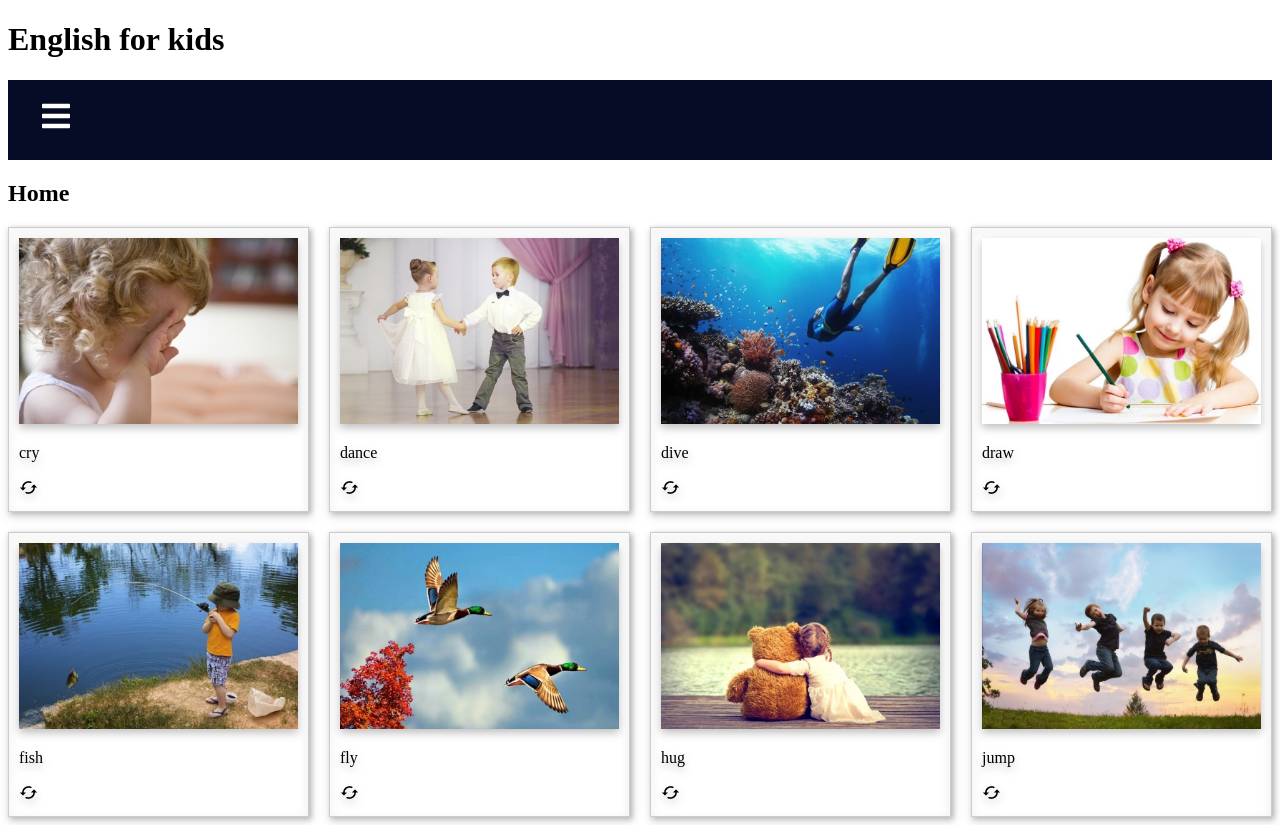
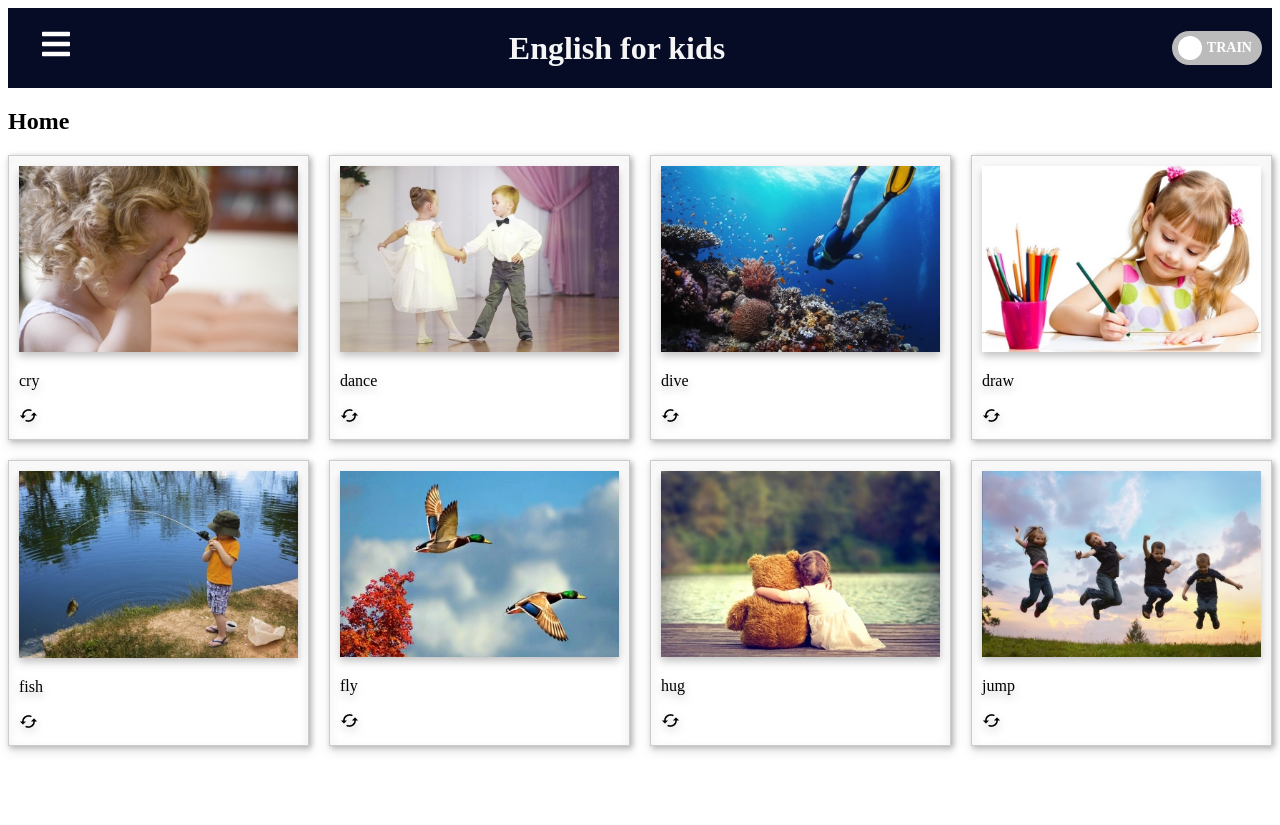
Before and after one commit to Maxfri/rsschool, a React app in the folder english-for-kids/: page / in a window 1280 px wide. After the commit the page ends 800 px from the top, so only its background shows below. Built offline with nearby package versions, Linux system fonts and the light colour scheme.

Commit message:
feat: add toggle switch

```diff
--- a/english-for-kids/src/App.css
+++ b/english-for-kids/src/App.css
@@ -8,3 +8,7 @@
 body {
   padding: 40px 0;
 }
+
+.app-container {
+  min-height: 100vh;
+}
--- a/english-for-kids/src/App.tsx
+++ b/english-for-kids/src/App.tsx
@@ -14,8 +14,7 @@ import PageStatistics from './pages/statistics/statistics';
 
 export default function App() {
   return (
-    <div className="container">
-      <h1>English for kids</h1>
+    <div className="app-container">
       <Router>
         <Navbar />
         <Switch>
--- a/english-for-kids/src/components/card/card.tsx
+++ b/english-for-kids/src/components/card/card.tsx
@@ -7,7 +7,7 @@ function Cards(): JSX.Element {
     <main className="grid">
       {cards.map((item, index) => (
         <article key={index} className="card">
-          <img className="img" src={item.image} alt="Card image" />
+          <img className="img" src={item.image} alt="Card" />
           <div className="card-body">
             <p className="card-text">
               {item.word}
--- a/english-for-kids/src/components/sidebar/Navbar.css
+++ b/english-for-kids/src/components/sidebar/Navbar.css
@@ -2,7 +2,7 @@
   background-color: #060b26;
   height: 80px;
   display: flex;
-  justify-content: start;
+  justify-content: space-between;
   align-items: center;
 }
 
@@ -71,3 +71,7 @@
 span {
   margin-left: 16px;
 }
+
+h1 {
+  color: #f5f5f5;
+}
--- a/english-for-kids/src/components/sidebar/Navbar.tsx
+++ b/english-for-kids/src/components/sidebar/Navbar.tsx
@@ -1,10 +1,11 @@
 import React, { useState } from 'react';
 import * as FaIcons from 'react-icons/fa';
 import * as AiIcons from 'react-icons/ai';
+import { IconContext } from 'react-icons';
 import { Link } from 'react-router-dom';
 import SidebarData from './SidebarData';
+import ToggleSwitch from '../toggleSwitch/toggleSwitch';
 import './Navbar.css';
-import { IconContext } from 'react-icons';
 
 function Navbar() {
   const [sidebar, setSidebar] = useState(false);
@@ -18,6 +19,8 @@ function Navbar() {
           <Link to="#" className="menu-bars">
             <FaIcons.FaBars onClick={showSidebar} />
           </Link>
+          <h1>English for kids</h1>
+          <ToggleSwitch />
         </div>
         <nav className={sidebar ? 'nav-menu active' : 'nav-menu'}>
           <ul className="nav-menu-items" onClick={showSidebar}>
--- /dev/null
+++ b/english-for-kids/src/components/toggleSwitch/toggleSwitch.css
@@ -0,0 +1,82 @@
+.toggle-switch {
+  position: relative;
+  width: 90px;
+  display: inline-block;
+  vertical-align: middle;
+  -webkit-user-select: none;
+  -moz-user-select: none;
+  -ms-user-select: none;
+  text-align: left;
+  margin: 10px;
+}
+.toggle-switch-checkbox {
+  display: none;
+}
+.toggle-switch-label {
+  display: block;
+  overflow: hidden;
+  cursor: pointer;
+  border: 0 solid #bbb;
+  border-radius: 20px;
+  margin: 0;
+}
+.toggle-switch-inner {
+  display: block;
+  width: 200%;
+  margin-left: -100%;
+  transition: margin 0.3s ease-in 0s;
+}
+.toggle-switch-inner:before, .toggle-switch-inner:after {
+  display: block;
+  float: left;
+  width: 50%;
+  height: 34px;
+  padding: 0;
+  line-height: 34px;
+  font-size: 14px;
+  color: white;
+  font-weight: bold;
+  box-sizing: border-box;
+}
+.toggle-switch-inner:before {
+  content: "PLAY";
+  text-transform: uppercase;
+  padding-left: 10px;
+  background-color: #f90;
+  color: #fff;
+}
+.toggle-switch-disabled {
+  background-color: #ddd;
+  cursor: not-allowed;
+}
+.toggle-switch-disabled:before {
+  background-color: #ddd;
+  cursor: not-allowed;
+}
+.toggle-switch-inner:after {
+  content: "TRAIN";
+  text-transform: uppercase;
+  padding-right: 10px;
+  background-color: #bbb;
+  color: #fff;
+  text-align: right;
+}
+.toggle-switch-switch {
+  display: block;
+  width: 24px;
+  margin: 5px;
+  background: #fff;
+  position: absolute;
+  top: 0;
+  bottom: 0;
+  right: 55px;
+  border: 0 solid #bbb;
+  border-radius: 20px;
+  transition: all 0.3s ease-in 0s;
+}
+.toggle-switch-checkbox:checked + .toggle-switch-label .toggle-switch-inner {
+  margin-left: 0;
+}
+.toggle-switch-checkbox:checked + .toggle-switch-label .toggle-switch-switch {
+  right: 0px;
+}
--- /dev/null
+++ b/english-for-kids/src/components/toggleSwitch/toggleSwitch.tsx
@@ -0,0 +1,21 @@
+import React from 'react';
+import './toggleSwitch.css';
+
+function ToggleSwitch():JSX.Element {
+  return (
+    <div className="toggle-switch">
+      <input
+        type="checkbox"
+        className="toggle-switch-checkbox"
+        name="toggleSwitch"
+        id="toggleSwitch"
+      />
+      <label className="toggle-switch-label" htmlFor="toggleSwitch">
+        <span className="toggle-switch-inner" />
+        <span className="toggle-switch-switch" />
+      </label>
+    </div>
+  );
+}
+
+export default ToggleSwitch;
```
